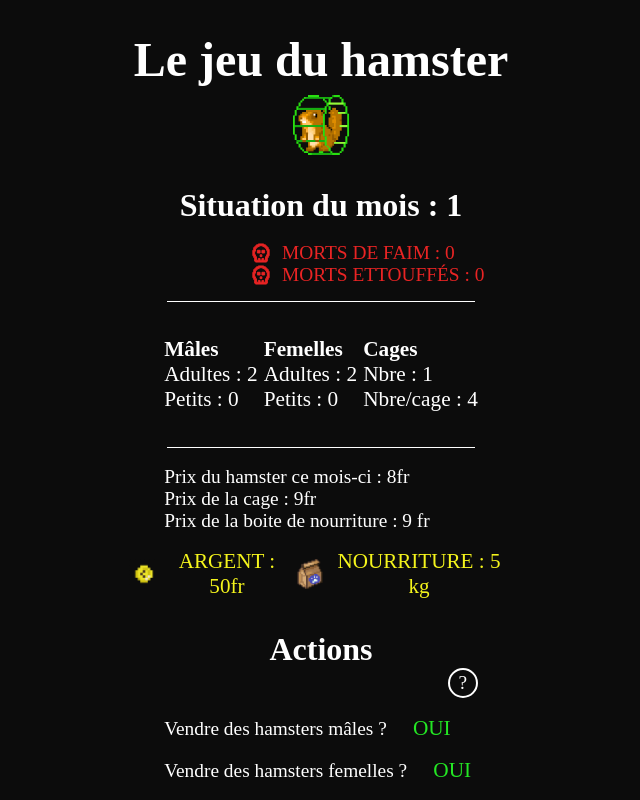
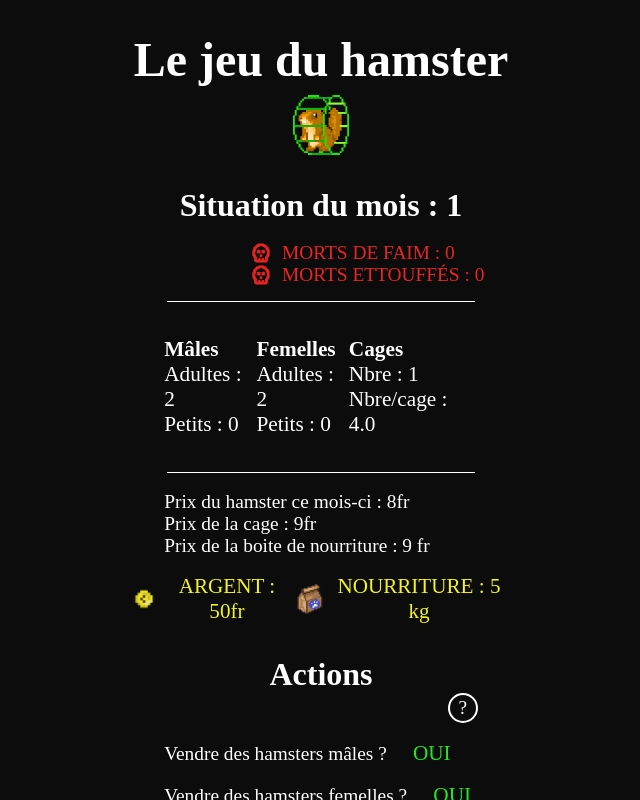
Before and after one commit to EmilieLgt/hamsterGame, an Angular app: page / in a window 1280 px wide. Both pictures are taken after a click on the button "Jouer". Shown: the top 800 px of the page, without its empty margins (319-959 px from the left). Built offline with nearby package versions, Linux system fonts and the light colour scheme; a web font is replaced by a local one.

Commit message:
fix numbers by cage

```diff
--- a/src/app/components/month-update/month-update.component.html
+++ b/src/app/components/month-update/month-update.component.html
@@ -36,7 +36,7 @@
   <div class="gender-hamster">
     <h3>Cages</h3>
     <p>Nbre : {{ cage }}</p>
-    <p>Nbre/cage : {{ hamstersByCage }}</p>
+    <p>Nbre/cage : {{ hamstersByCage.toFixed(1) }}</p>
   </div>
 </div>
 
```
